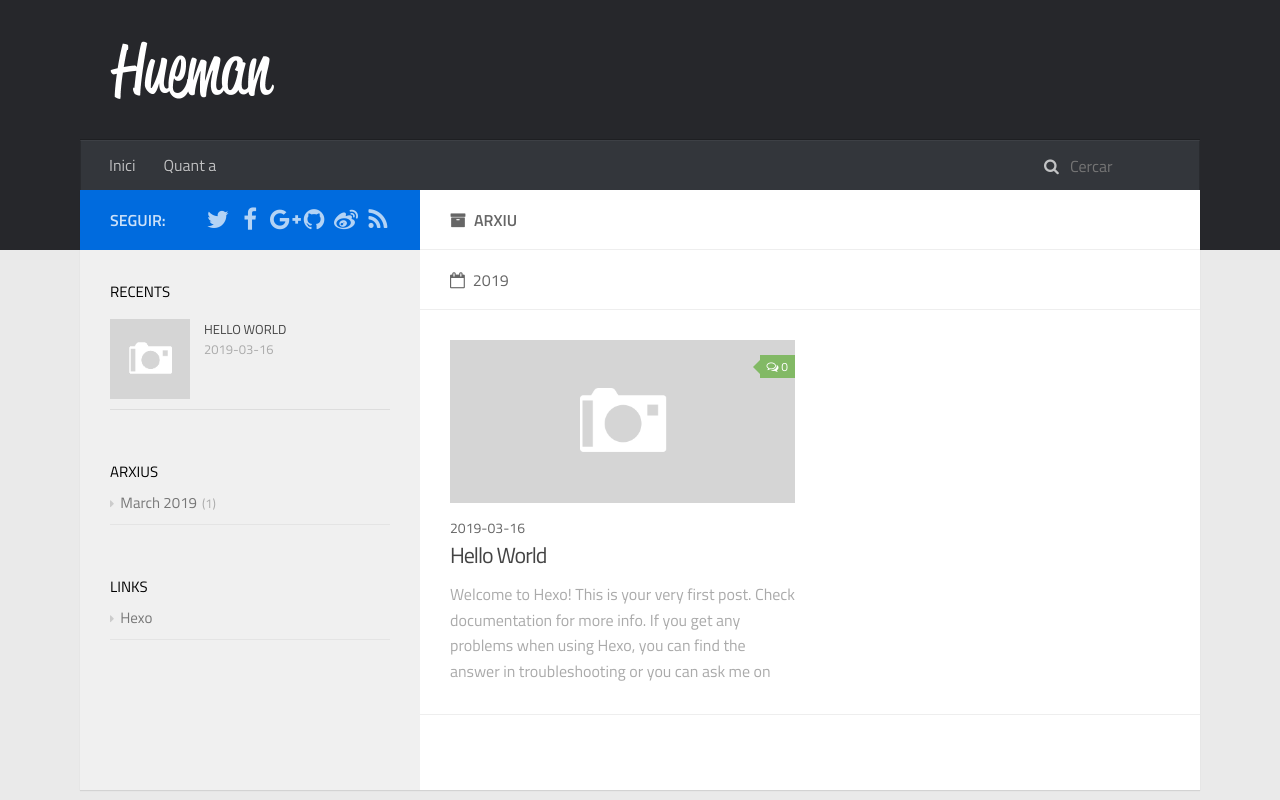
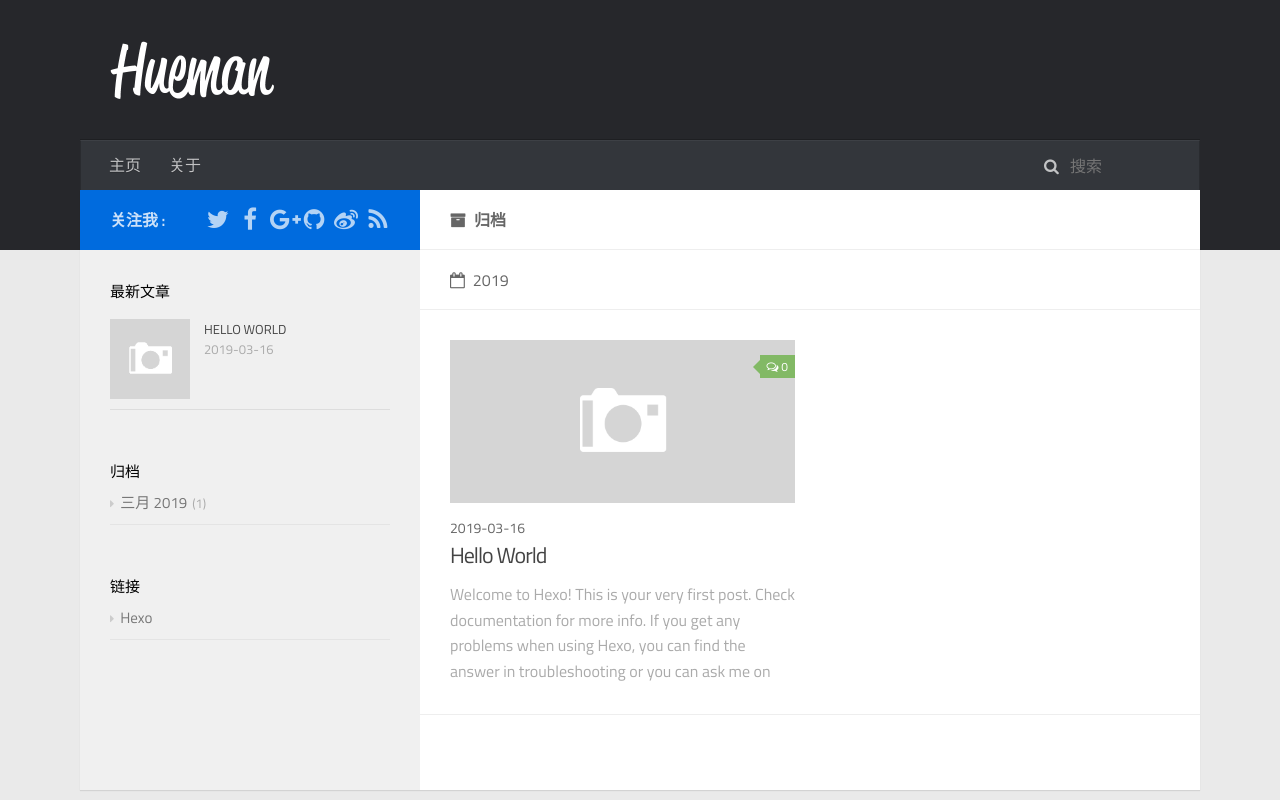
Before and after one commit to EdwardFeng1995/EdwardFeng1995.github.io, a plain HTML site: page archives/index.html in a window 1280 px wide. Shown: the top 800 px of the page. Drawn offline with Linux system fonts and the light colour scheme; no server answers.

Commit message:
Site updated: 2019-03-16 17:37:54

```diff
--- a/archives/index.html
+++ b/archives/index.html
@@ -6,7 +6,7 @@
 
 
 
-    <title>Arxiu | Fpp</title>
+    <title>归档 | Fpp</title>
 
     <meta name="viewport" content="width=device-width, initial-scale=1, maximum-scale=1">
 
@@ -16,7 +16,7 @@
 <meta property="og:url" content="http://yoursite.com/archives/index.html">
 <meta property="og:site_name" content="Fpp">
 <meta property="og:description" content="个人学习心得，随笔">
-<meta property="og:locale" content="default">
+<meta property="og:locale" content="zh-CN">
 <meta name="twitter:card" content="summary">
 <meta name="twitter:title" content="Fpp">
 <meta name="twitter:description" content="个人学习心得，随笔">
@@ -66,13 +66,13 @@
                         <ul id="main-nav">
 
                                 <li class="main-nav-list-item">
-                                    <a class="main-nav-list-link" href="/">Inici</a>
+                                    <a class="main-nav-list-link" href="/">主页</a>
                                 </li>
 
 
 
                                 <li class="main-nav-list-item">
-                                    <a class="main-nav-list-link" href="/about/index.html">Quant a</a>
+                                    <a class="main-nav-list-link" href="/about/index.html">关于</a>
                                 </li>
 
                         </ul>
@@ -80,14 +80,14 @@
                             <div id="search-form-wrap">
 
     <form class="search-form">
-        <input type="text" class="ins-search-input search-form-input" placeholder="Cercar">
+        <input type="text" class="ins-search-input search-form-input" placeholder="搜索">
         <button type="submit" class="search-form-submit"></button>
     </form>
     <div class="ins-search">
     <div class="ins-search-mask"></div>
     <div class="ins-search-container">
         <div class="ins-input-wrapper">
-            <input type="text" class="ins-search-input" placeholder="Type something...">
+            <input type="text" class="ins-search-input" placeholder="想要查找什么...">
             <span class="ins-close ins-selectable"><i class="fa fa-times-circle"></i></span>
         </div>
         <div class="ins-section-wrapper">
@@ -99,11 +99,11 @@
 (function (window) {
     var INSIGHT_CONFIG = {
         TRANSLATION: {
-            POSTS: 'Posts',
-            PAGES: 'Pages',
-            CATEGORIES: 'categories',
-            TAGS: 'etiquetes',
-            UNTITLED: '(Untitled)',
+            POSTS: '文章',
+            PAGES: '页面',
+            CATEGORIES: '分类',
+            TAGS: '标签',
+            UNTITLED: '(未命名)',
         },
         ROOT_URL: '/',
         CONTENT_URL: '/content.json',
@@ -128,7 +128,7 @@
                         <div class="main-body-header">
     <h1 class="header">
 
-    <i class="icon fa fa-archive"></i>Arxiu
+    <i class="icon fa fa-archive"></i>归档
     </h1>
 </div>
 
@@ -204,7 +204,7 @@ Quick
                     <aside id="sidebar">
     <a class="sidebar-toggle" title="Expand Sidebar"><i class="toggle icon"></i></a>
     <div class="sidebar-top">
-        <p>seguir:</p>
+        <p>关注我 :</p>
         <ul class="social-links">
 
 
@@ -266,7 +266,7 @@ Quick
 
 
     <div class="widget-wrap">
-        <h3 class="widget-title">recents</h3>
+        <h3 class="widget-title">最新文章</h3>
         <div class="widget">
             <ul id="recent-post" class>
 
@@ -300,9 +300,9 @@ Quick
 
 
     <div class="widget-wrap widget-list">
-        <h3 class="widget-title">arxius</h3>
+        <h3 class="widget-title">归档</h3>
         <div class="widget">
-            <ul class="archive-list"><li class="archive-list-item"><a class="archive-list-link" href="/archives/2019/03/">March 2019</a><span class="archive-list-count">1</span></li></ul>
+            <ul class="archive-list"><li class="archive-list-item"><a class="archive-list-link" href="/archives/2019/03/">三月 2019</a><span class="archive-list-count">1</span></li></ul>
         </div>
     </div>
 
@@ -316,7 +316,7 @@ Quick
 
 
     <div class="widget-wrap widget-list">
-        <h3 class="widget-title">links</h3>
+        <h3 class="widget-title">链接</h3>
         <div class="widget">
             <ul>
 
```
Also changed, not shown: 2019/03/16/hello-world/index.html (+17 -17 lines), archives/2019/03/index.html (+17 -17 lines), archives/2019/index.html (+17 -17 lines), index.html (+16 -16 lines).
